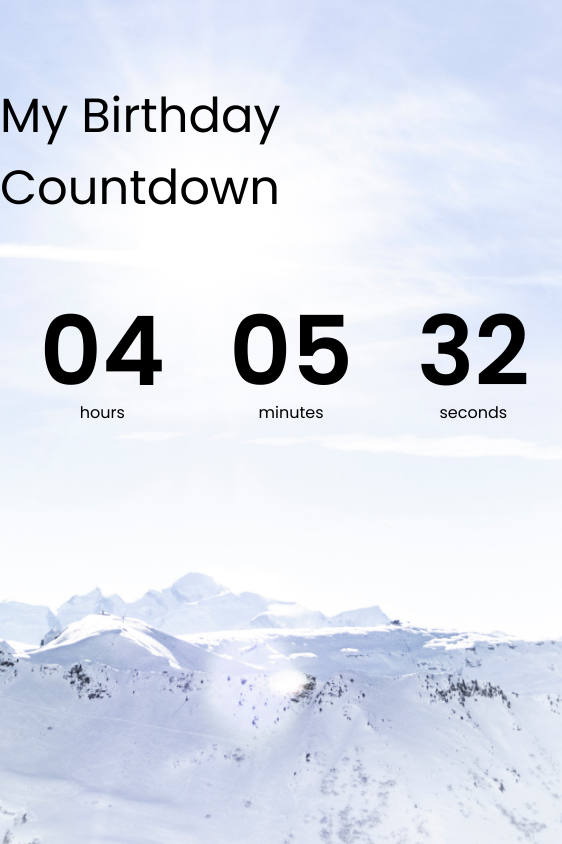
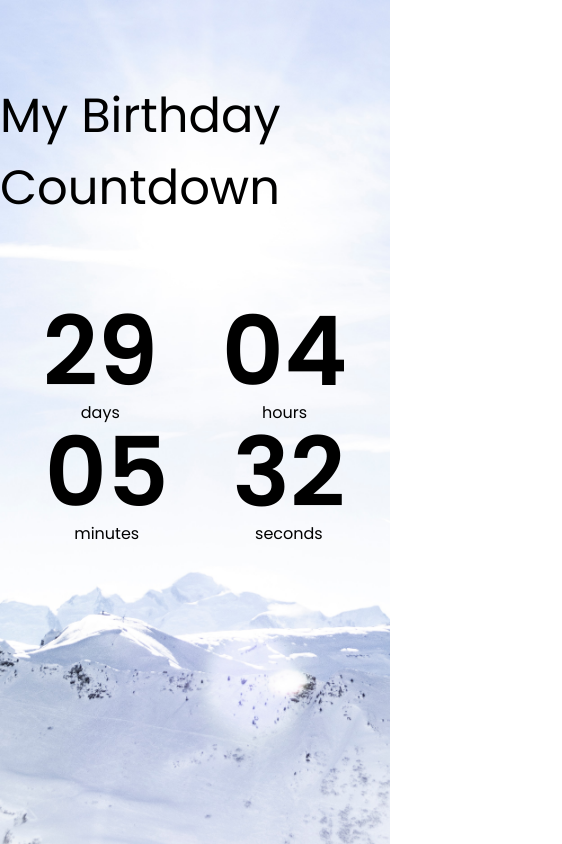
Before and after one commit to jeevitra/Countdown-Timer, a plain HTML site: page index.html in a window 390 px wide. Shown: the whole page, 562 px wide, since content can reach past the window. Drawn offline with Linux system fonts and the light colour scheme.

Commit message:
Added Mobile responsive in CSS

```diff
--- a/styles.css
+++ b/styles.css
@@ -25,6 +25,8 @@ h1{
 
 .countdown-container{
     display: flex;
+    flex-wrap: wrap; /*mobile responsive*/
+    justify-content: center;
 }
 
 .large-text{
```
